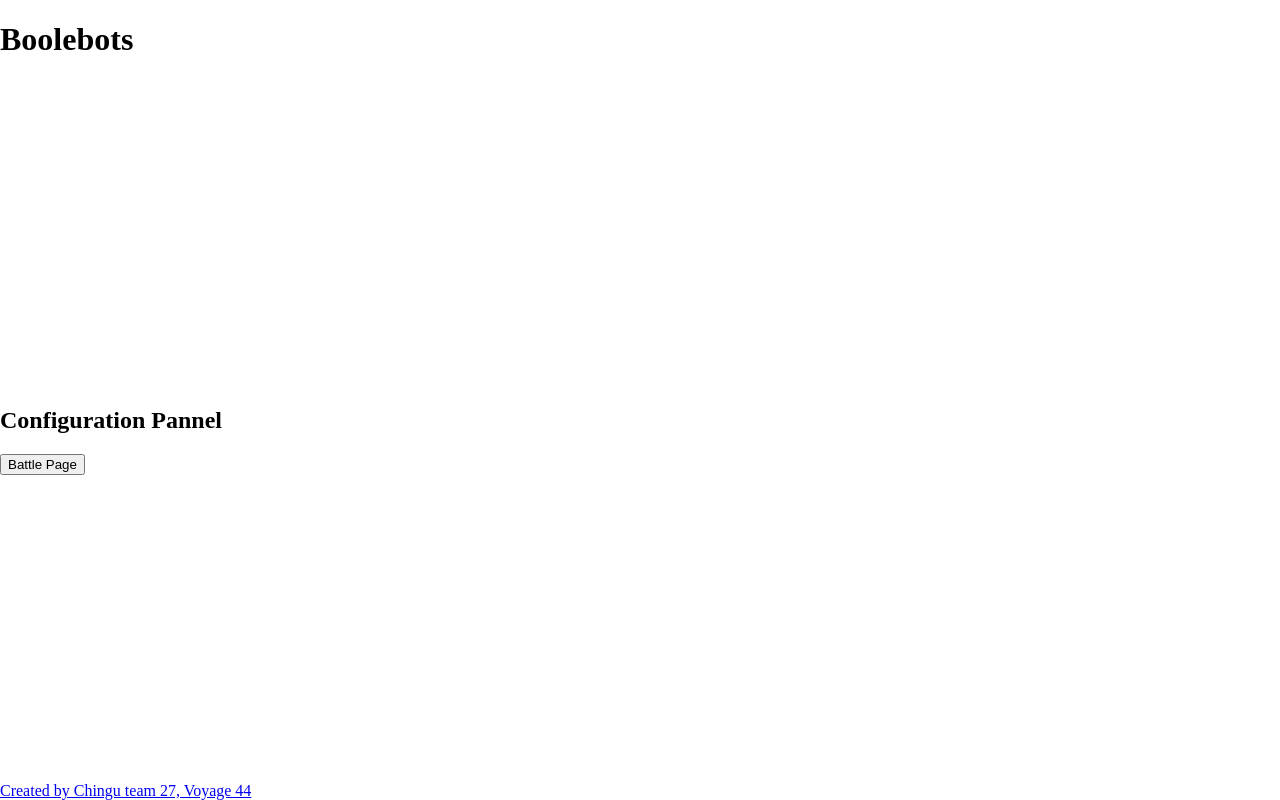
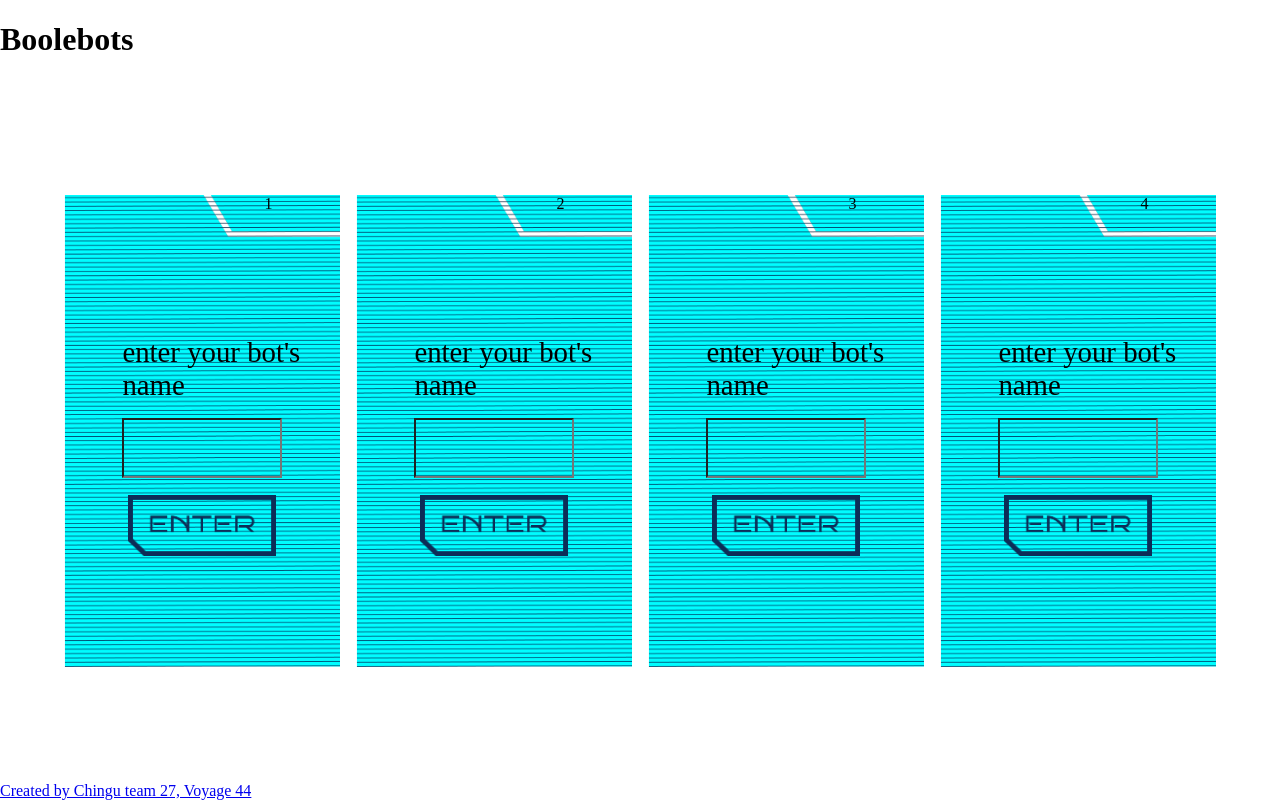
Before and after one commit to chingu-voyages/v44-tier2-team-27, a React (Vite) app: page / in a window 1280 px wide. Both pictures are taken after a click on the button "start". Built offline with nearby package versions, Linux system fonts and the light colour scheme.

Commit message:
style: added  css file to configurationPanel

```diff
--- a/src/components/ConfigurationPanel.tsx
+++ b/src/components/ConfigurationPanel.tsx
@@ -1,13 +1,69 @@
+import configCard from "../assets/images/Config_card.png"
+import enterBtn from "../assets/images/enter_btn.png"
+import "../styles/components/configurationPanel.css"
+
+// import configMobile from "../assets/images/config_panels/config_panel_mobile.png"
+// import configDesk from "../assets/images/config_panels/config_panel_desk.png"
+
 interface ConfigurationPanelProps {
   navigateToBattlePage: () => void;
 }
 
 export const ConfigurationPanel = ({ navigateToBattlePage }: ConfigurationPanelProps) => {
-
   return (
     <>
-      <h2>Configuration Pannel</h2>
-      <button onClick={navigateToBattlePage}>Battle Page</button>
+      {/* <h2>Configuration Pannel</h2> */}
+  <div className="configContainer">
+
+    {/* User enters name only here */}
+    <div className="configName">
+      <section>
+        <img className="config1 configCard" src={configCard} />
+        <label htmlFor="nameEnter">enter your bot's name</label>
+        <input id="nameEnter"type="text" required/>
+        <button onClick={navigateToBattlePage}>
+          <img src={enterBtn}/>
+        </button>
+        <p>1</p>
+      </section>
+
+      <section>
+        <img className="config2 configCard" src={configCard} />
+        <label htmlFor="nameEnter">enter your bot's name</label>
+        <input id="nameEnter"type="text" required/>
+        <button onClick={navigateToBattlePage}>
+          <img src={enterBtn}></img>
+        </button>
+        <p>2</p>
+      </section>
+
+      <section>
+        <img className="config3 configCard" src={configCard} />
+        <label htmlFor="nameEnter">enter your bot's name</label>
+        <input id="nameEnter"type="text" required/>
+        <button onClick={navigateToBattlePage}>
+          <img src={enterBtn}></img>
+        </button>
+        <p>3</p>
+      </section>
+
+      <section>
+          <img className="config4 configCard" src={configCard} />
+          <label htmlFor="nameEnter">enter your bot's name</label>
+          <input id="nameEnter"type="text" required/>
+          <button onClick={navigateToBattlePage}>
+            <img src={enterBtn}></img>
+          </button>
+          <p>4</p>
+      </section>
+    </div>
+        {/* Need to move 'navigateToBattlePage' here. Need radio values.
+      <div className="configPanels">
+        <img src={configMobile} />
+        <img src={configDesk}/>
+      </div>*/}
+
+  </div>
     </>
   );
 };
--- /dev/null
+++ b/src/styles/components/configurationPanel.css
@@ -0,0 +1,76 @@
+.configContainer {
+    margin: 2em 0;
+ }
+  .configName {
+    display: flex;
+    gap: 1em;
+    overflow-x: scroll; /* horizontal scroll allows user to see 4 at once*/
+    scroll-snap-type: x mandatory;
+    width: 90%;
+    margin: 0 auto;
+  }
+  .configName::-webkit-scrollbar {
+    background: var(--text-main-bright);
+    border: 1px groove var(--text-main-dark);
+  }
+  .configName::-webkit-scrollbar-thumb {
+    background: var(--text-main-bright);
+    border: 3px var(--text-main-dark) solid;
+    border-radius: 10px;
+  }
+  .configName section {
+    flex-shrink: 0;
+    width: 100%;
+    display: grid;
+    grid-template-columns: repeat(5, 1fr);
+    grid-template-rows: auto;
+    gap: 1em;
+    scroll-snap-align: start;
+  }
+
+  .configCard {
+    width: 100%;
+    grid-area: 1 / 1 / 7 / 6;
+  }
+  .configContainer p {
+    font-family: var(--pixel-font);
+    text-align: center;
+    margin-left: 1em;
+    grid-area: 1/4/2/5;
+  }
+  .configContainer label {
+    grid-area: 3/2/3/6;
+    font-size: 1.8rem;
+    font-family: var(--main-font);
+  }
+  .configContainer input {
+    grid-area: 4/2/4/5;
+    background-color: var(--text-main-dark);
+    color: var(--text-main-bright);
+    padding: .6em .3rem;
+    font-size: clamp(1.2rem, 2.5vw, 1.5rem);
+    font-family: var(--pixel-font);
+  }
+
+  .configContainer button {
+    grid-area: 5/2/5/5;
+    background: none;
+    border: none;
+  }
+  .configContainer button>img {
+    width: 100%;
+  }
+@media (min-width: 768px) { /*desktop view*/
+  .configName {
+    display: grid;
+    grid-template-columns: repeat(auto-fit, minmax(250px, 1fr));
+    gap: 1em;
+    width: 90%;
+  }
+  .configName::-webkit-scrollbar {
+    display: none;
+  }
+  #arrowAnim {
+    display: none;
+  }
+}
```
